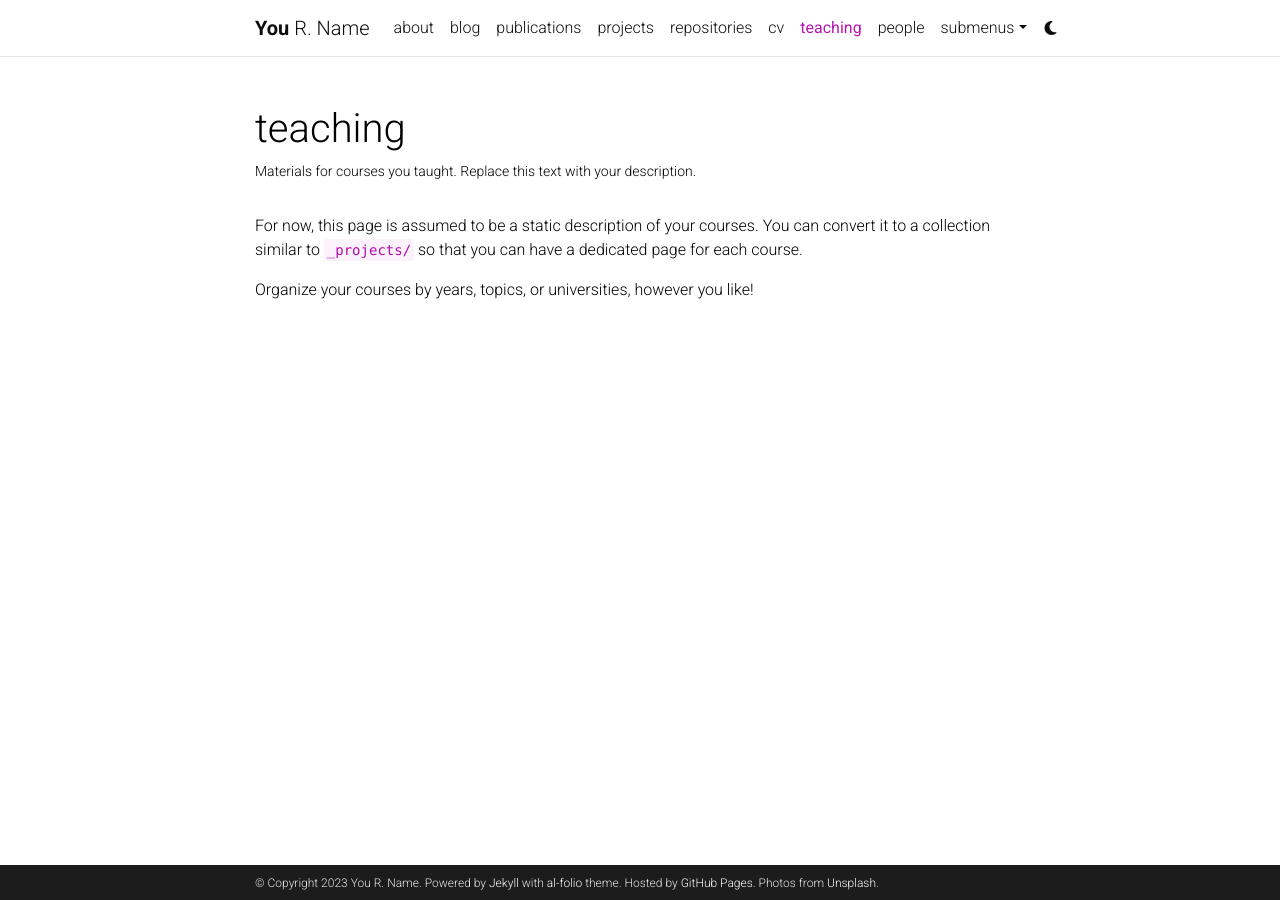
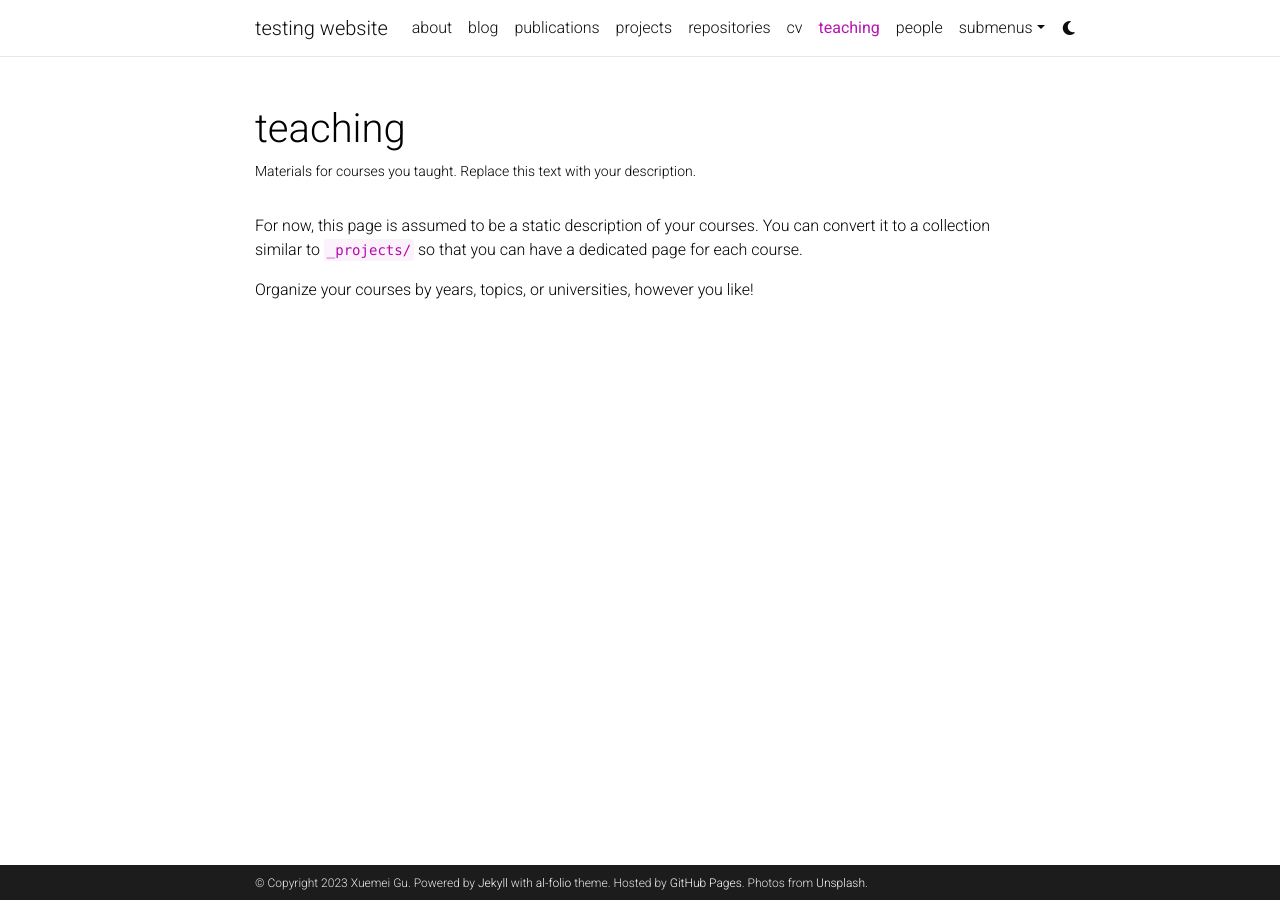
Before and after one commit to XuemeiGu/xuemeigu.github.io, a Jekyll site: the page built from _pages/teaching.md, in a window 1280 px wide. Built offline with Jekyll 4.4.1, drawn with Linux system fonts in a browser that asks for light colours; comment, search, counter and statistics services are not loaded; a style sheet for code colours, icons or effects is not loaded.

Commit message:
Update _config.yml

```diff
--- a/_config.yml
+++ b/_config.yml
@@ -2,10 +2,10 @@
 # Site settings
 # -----------------------------------------------------------------------------
 
-title: blank # the website title (if blank, full name will be used instead)
-first_name: You
-middle_name: R.
-last_name: Name
+title: testing website # the website title (if blank, full name will be used instead)
+first_name: Xuemei
+middle_name:
+last_name: Gu
 email: you@example.com
 description: > # the ">" symbol means to ignore newlines until "footer_text:"
   A simple, whitespace theme for academics. Based on [*folio](https://github.com/bogoli/-folio) design.
```
